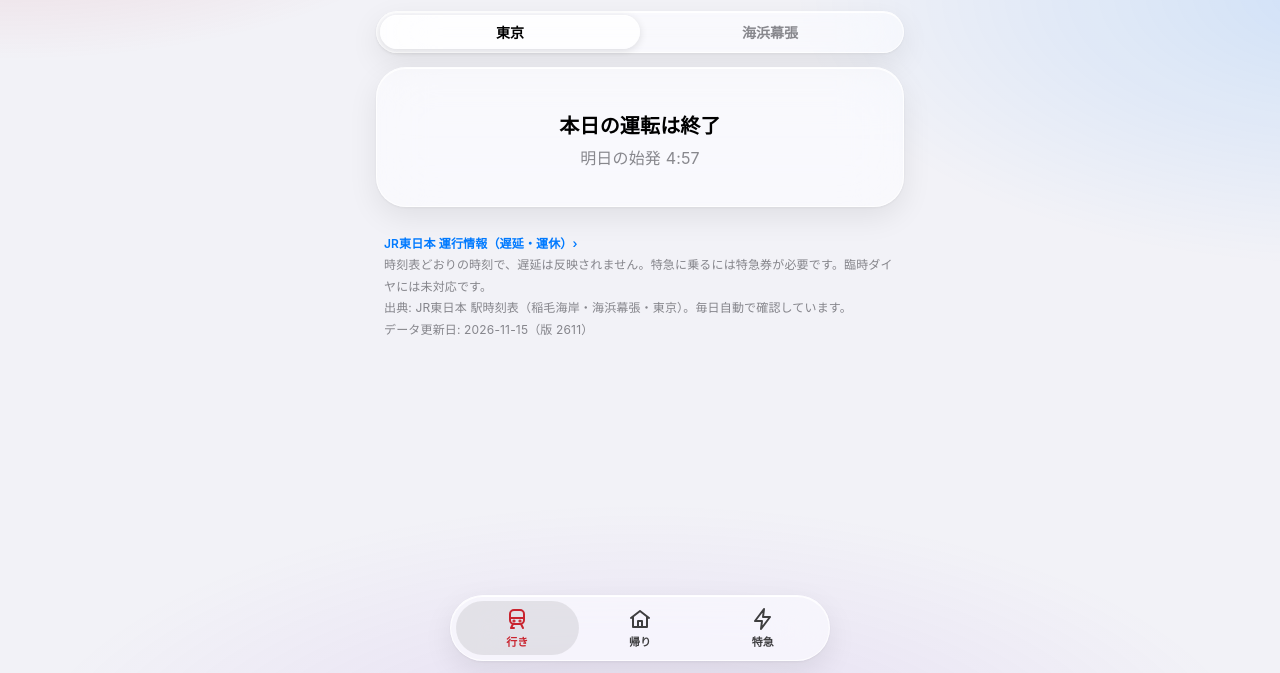
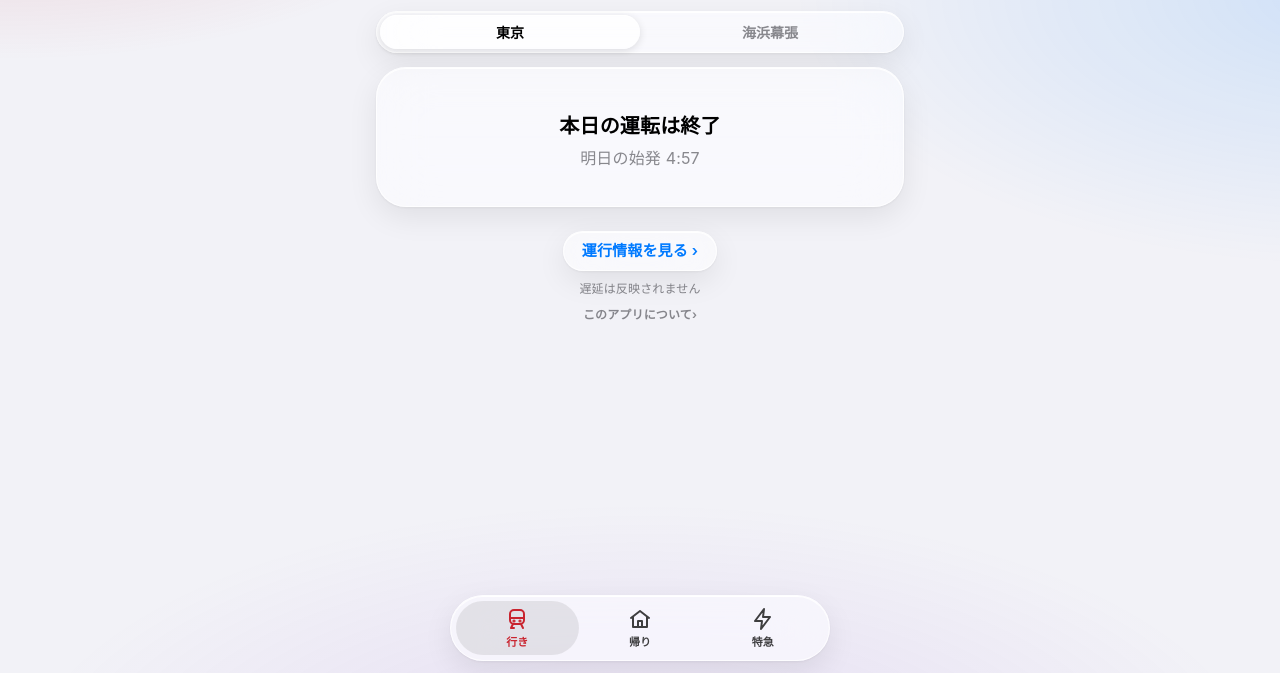
Before and after one commit to kumo-works-lab/keiyo-jikokuhyo, a plain HTML site: page index.html in a window 1280 px wide. Shown: the part 127-800 px from the top of the page. Drawn offline with Linux system fonts and the light colour scheme.

Commit message:
注釈を短くし、詳しい説明は「このアプリについて」に折りたたむ
Co-Authored-By: Claude Opus 5.5 <noreply@anthropic.com>
Claude-Session: https://claude.ai/code/session_012QqYEXFZ2WdNcNn5VzshNn

```diff
--- a/index.html
+++ b/index.html
@@ -85,8 +85,14 @@ h1{font-size:34px;line-height:1.15;font-weight:800;letter-spacing:-.02em;margin:
 .empty{padding:22px 4px 26px;font-size:16px;color:var(--sub);text-align:center;line-height:1.6}
 .empty b{display:block;color:var(--text);font-size:20px;margin-bottom:4px}
 
-.foot{margin:26px 8px 0;font-size:12px;color:var(--sub);line-height:1.8}
-.foot a{color:var(--blue);text-decoration:none;font-weight:600}
+.foot{margin:24px 4px 0;font-size:12px;color:var(--sub);line-height:1.7;text-align:center}
+.foot p{margin:8px 0 0}
+.foot .info{display:inline-flex;align-items:center;height:40px;padding:0 18px;border-radius:999px;color:var(--blue);text-decoration:none;font-size:15px;font-weight:600}
+.foot details{margin-top:6px}
+.foot summary{list-style:none;cursor:pointer;color:var(--sub);font-weight:600}
+.foot summary::-webkit-details-marker{display:none}
+.foot summary::after{content:" ›";display:inline-block;transition:transform .2s}
+.foot details[open] summary::after{transform:rotate(90deg)}
 
 /* 下のタブバー（浮いたガラス） */
 .tabbar{position:fixed;left:50%;transform:translateX(-50%);bottom:calc(env(safe-area-inset-bottom) + 12px);width:min(380px,calc(100% - 40px));
@@ -112,9 +118,11 @@ h1{font-size:34px;line-height:1.15;font-weight:800;letter-spacing:-.02em;margin:
  <div class="seg glass" id="seg" role="tablist"></div>
  <div id="out"></div>
  <div class="foot">
-  <a href="https://traininfo.jreast.co.jp/train_info/chiba.aspx" target="_blank" rel="noopener">JR東日本 運行情報（遅延・運休）›</a><br>
-  時刻表どおりの時刻で、遅延は反映されません。特急に乗るには特急券が必要です。臨時ダイヤには未対応です。<br>
-  出典: JR東日本 駅時刻表（稲毛海岸・海浜幕張・東京）。毎日自動で確認しています。<br><span id="meta"></span>
+  <a class="info glass" href="https://traininfo.jreast.co.jp/train_info/chiba.aspx" target="_blank" rel="noopener">運行情報を見る ›</a>
+  <p>遅延は反映されません</p>
+  <details><summary>このアプリについて</summary>
+   <p>JR東日本の駅時刻表を毎日自動で確認しています。臨時ダイヤには未対応です。特急は特急券が必要です。<br><span id="meta"></span></p>
+  </details>
  </div>
 </div>
 
@@ -224,7 +232,7 @@ document.getElementById("daybtn").onclick=()=>{st.day=st.day==="auto"?"wd":st.da
 addEventListener("resize",moveThumb);
 document.addEventListener("visibilitychange",()=>{if(!document.hidden)render()});
 renderNav();
-fetch("data.json?"+Date.now()).then(r=>r.json()).then(d=>{DATA=d;const v=d.versions||{};document.getElementById("meta").textContent=`データ更新日: ${d.updated}（版 ${v.U_wd||"-"}）${d.note?"・"+d.note:""}`;render()})
+fetch("data.json?"+Date.now()).then(r=>r.json()).then(d=>{DATA=d;const v=d.versions||{};document.getElementById("meta").textContent=`データ更新日 ${d.updated}${d.note?"・"+d.note:""}`;render()})
  .catch(()=>{document.getElementById("out").innerHTML='<div class="hero glass"><div class="empty"><b>読み込めませんでした</b>電波の良い所で開き直してください</div></div>'});
 setInterval(render,5000);
 </script>
```
